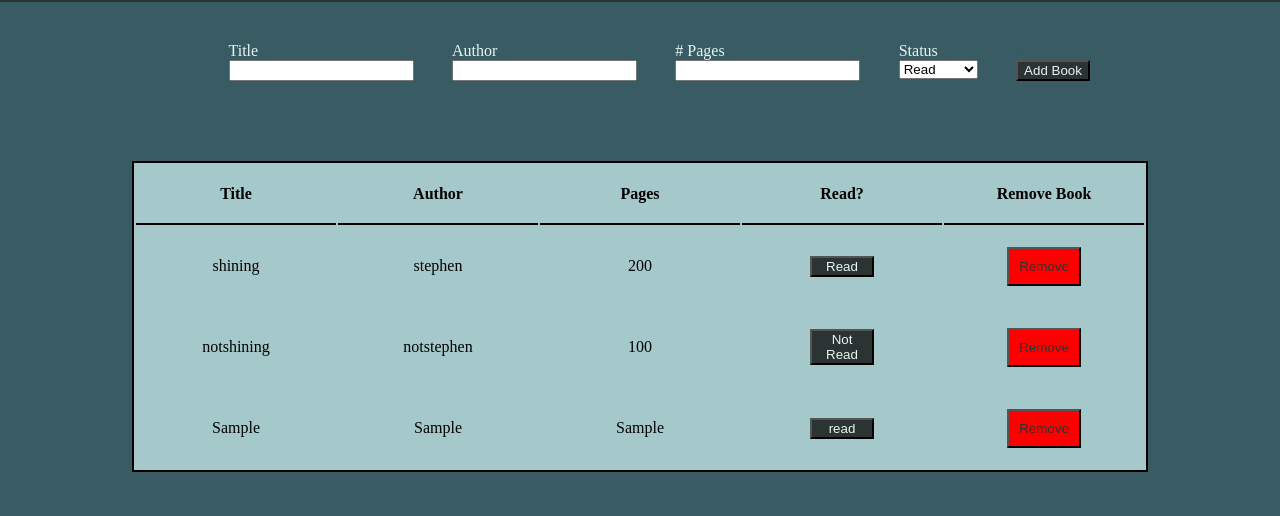
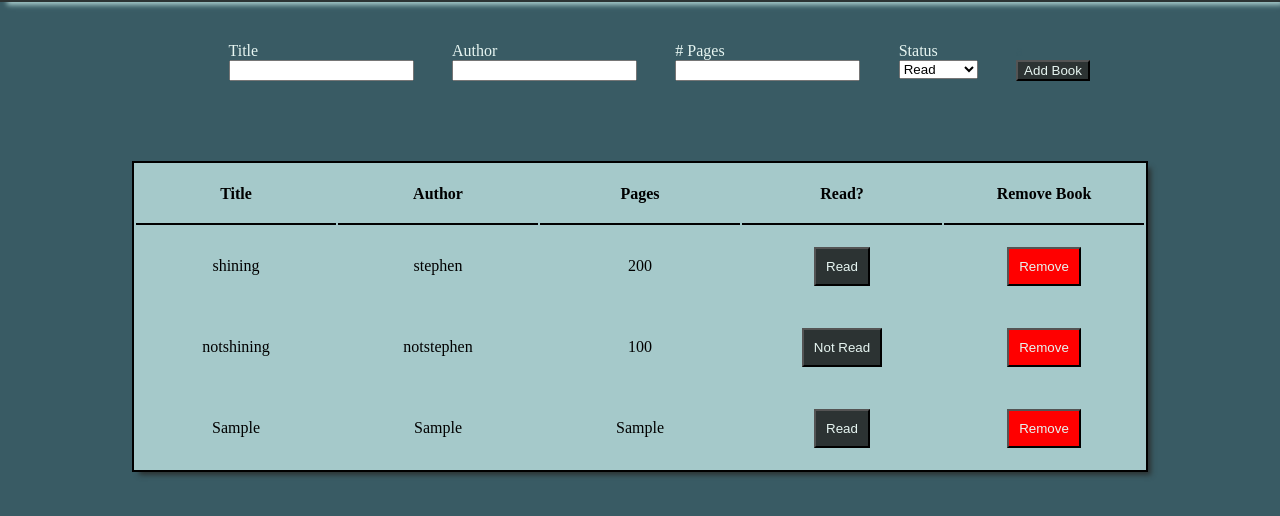
Before and after one commit to JohnCorrigan1/library, a plain HTML site: page index.html in a window 1280 px wide. Both pictures are taken after typing "Sample", "Sample", "Sample" into the empty fields and a click on the button "Add Book". Shown: the part 78-594 px from the top of the page. Drawn offline with Linux system fonts and the light colour scheme.

Commit message:
fixed bug

```diff
--- a/index.html
+++ b/index.html
@@ -34,8 +34,8 @@
             <div class="text-input">
                 <label for="isRead">Status</label>
                 <select name="isRead" type="text" id="isRead">
-                    <option value="read">Read</option>
-                    <option value="not read">Not Read</option>
+                    <option value="Read">Read</option>
+                    <option value="Not Read">Not Read</option>
                 </select>
             </div>
             <div class="text-input">
--- a/script.js
+++ b/script.js
@@ -38,6 +38,7 @@ function clear(){
    document.getElementById("title").value = ''
    document.getElementById("author").value = ''
    document.getElementById("pages").value = ''
+   document.getElementById("isRead").value = "Read"
 }
 
 //adds new book to table and library array
--- a/styles.css
+++ b/styles.css
@@ -10,6 +10,8 @@ body {
     color:#A5C9CA;
     display: flex;
     justify-content: center;
+    min-width: 100vw;
+    box-shadow: 5px 5px 5px -2px #A5C9CA;
 }
 
 .form-container{
@@ -48,6 +50,7 @@ form {
 
 table {
     background-color: #A5C9CA;
+    box-shadow: 5px 5px 5px -2px #2C3333;
 }
 th{
     border-bottom: 2px solid black;
@@ -67,7 +70,7 @@ table {
 .delete {
     padding: 10px;
     background-color: red;
-    color: #2C3333;
+    color: #E7F6F2;
 }
 
 button:hover {
@@ -77,5 +80,5 @@ button:hover {
 .read-status {
     background-color: #2C3333;
     color: #E7F6F2;
-    width: 5vw;
+    padding: 10px;
 }
```
